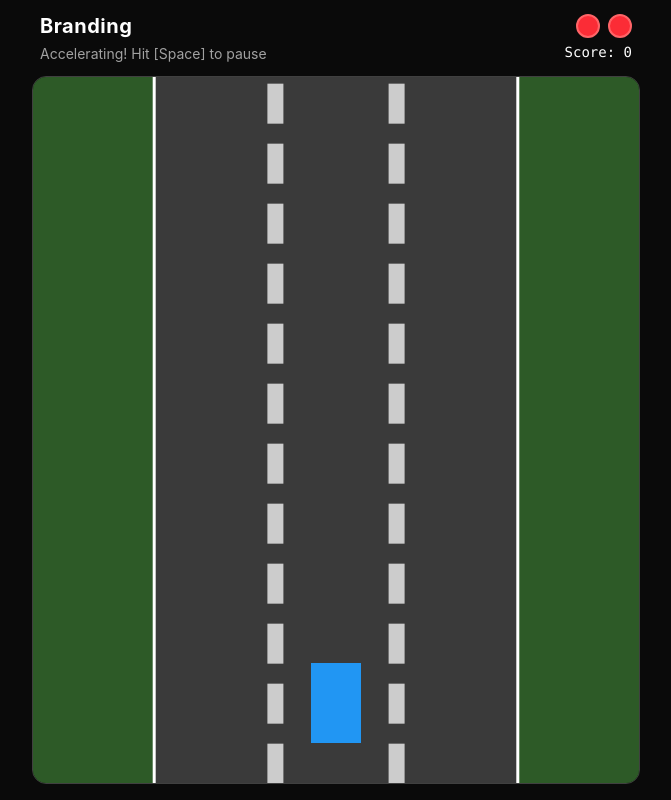
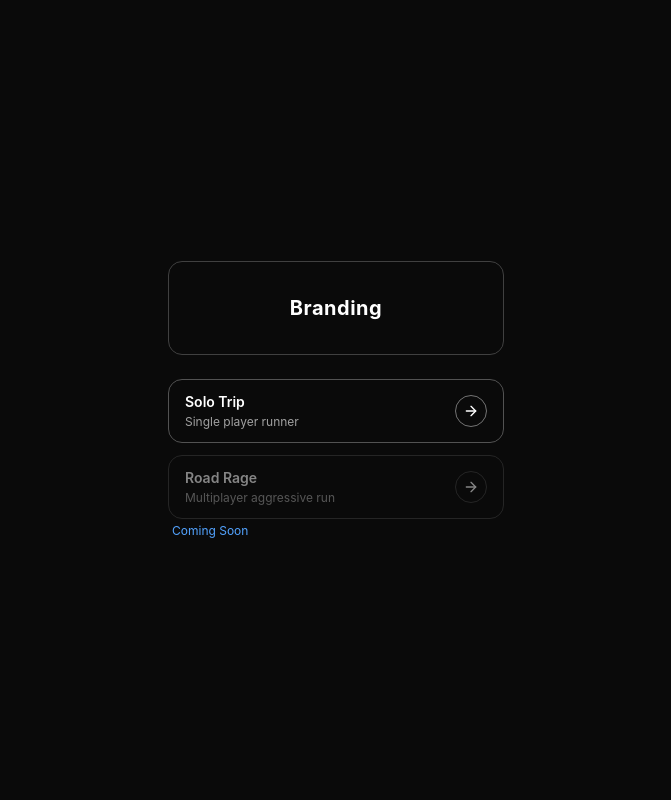
Before and after one commit to shivang991/DashDevil2D, a React (Vite) app in the folder client/: page / in a window 1280 px wide. Shown: the whole page, without its empty margins (304-975 px from the left). Built offline with nearby package versions, Linux system fonts and the light colour scheme.

Commit message:
feat: add main menu screen

```diff
--- a/client/src/App.tsx
+++ b/client/src/App.tsx
@@ -1,7 +1,17 @@
+import { useState } from "react";
 import { GameScreen } from "@/screens/GameScreen";
+import { MenuScreen } from "@/screens/MenuScreen";
+
+type Screen = "menu" | "game";
 
 function App() {
-  return <GameScreen />;
+  const [screen, setScreen] = useState<Screen>("menu");
+
+  if (screen === "menu") {
+    return <MenuScreen onStartGame={() => setScreen("game")} />;
+  }
+
+  return <GameScreen onBack={() => setScreen("menu")} />;
 }
 
 export default App;
--- a/client/src/screens/GameScreen.tsx
+++ b/client/src/screens/GameScreen.tsx
@@ -4,7 +4,11 @@ import { useGameContext } from "@/hooks/useGameContext";
 import { useGameLoop } from "@/hooks/useGameLoop";
 import { gameConfig } from "@/lib/constants";
 
-export function GameScreen() {
+interface GameScreenProps {
+  onBack?: () => void;
+}
+
+export function GameScreen({ onBack }: GameScreenProps) {
   const canvasRef = useRef<HTMLCanvasElement>(null);
   const gameInput = useGameInput();
   const gameContext = useGameContext();
@@ -73,7 +77,7 @@ export function GameScreen() {
 
             {/* Game over overlay */}
             {gameContext.gameState.gameOverAnimDone && (
-              <div className="absolute inset-0 flex flex-col items-center justify-center pointer-events-none">
+              <div className="absolute inset-0 flex flex-col items-center justify-center">
                 <p className="text-red-500 text-4xl font-bold font-mono">
                   GAME OVER
                 </p>
@@ -83,6 +87,17 @@ export function GameScreen() {
                 <p className="text-neutral-400 text-sm font-mono mt-3">
                   Press [Enter] to restart
                 </p>
+                {onBack && (
+                  <button
+                    onClick={() => {
+                      gameContext.resetGameState();
+                      onBack();
+                    }}
+                    className="mt-6 px-4 py-2 rounded-lg border border-neutral-600 text-neutral-300 text-sm hover:border-neutral-400 hover:text-white transition-colors"
+                  >
+                    Back to Menu
+                  </button>
+                )}
               </div>
             )}
           </div>
--- /dev/null
+++ b/client/src/screens/MenuScreen.tsx
@@ -0,0 +1,68 @@
+import { ArrowRight } from "lucide-react";
+
+interface MenuScreenProps {
+  onStartGame: () => void;
+}
+
+interface MenuItemProps {
+  title: string;
+  subtitle: string;
+  onClick?: () => void;
+  disabled?: boolean;
+  comingSoon?: boolean;
+}
+
+function MenuItem({ title, subtitle, onClick, disabled, comingSoon }: MenuItemProps) {
+  return (
+    <div className="flex flex-col gap-1">
+      <button
+        onClick={onClick}
+        disabled={disabled}
+        className={`flex items-center justify-between w-full px-4 py-3 rounded-xl border transition-colors text-left ${
+          disabled
+            ? "border-neutral-700 opacity-50 cursor-not-allowed"
+            : "border-neutral-600 hover:border-neutral-400 hover:bg-neutral-800 cursor-pointer"
+        }`}
+      >
+        <div className="flex flex-col gap-0.5">
+          <span className="text-white text-sm font-semibold">{title}</span>
+          <span className="text-neutral-400 text-xs">{subtitle}</span>
+        </div>
+        <div className={`flex items-center justify-center w-8 h-8 rounded-full border ${disabled ? "border-neutral-700" : "border-neutral-500"}`}>
+          <ArrowRight className="w-4 h-4 text-white" />
+        </div>
+      </button>
+      {comingSoon && (
+        <span className="text-blue-400 text-xs px-1">Coming Soon</span>
+      )}
+    </div>
+  );
+}
+
+export function MenuScreen({ onStartGame }: MenuScreenProps) {
+  return (
+    <div className="flex items-center justify-center w-screen h-screen bg-neutral-950 overflow-hidden">
+      <div className="flex flex-col w-[320px] sm:w-96 gap-6 p-6">
+        {/* Branding */}
+        <div className="flex items-center justify-center px-6 py-8 rounded-xl border border-neutral-700">
+          <h1 className="text-white text-xl font-bold tracking-wide">Branding</h1>
+        </div>
+
+        {/* Menu items */}
+        <div className="flex flex-col gap-3">
+          <MenuItem
+            title="Solo Trip"
+            subtitle="Single player runner"
+            onClick={onStartGame}
+          />
+          <MenuItem
+            title="Road Rage"
+            subtitle="Multiplayer aggressive run"
+            disabled
+            comingSoon
+          />
+        </div>
+      </div>
+    </div>
+  );
+}
```
